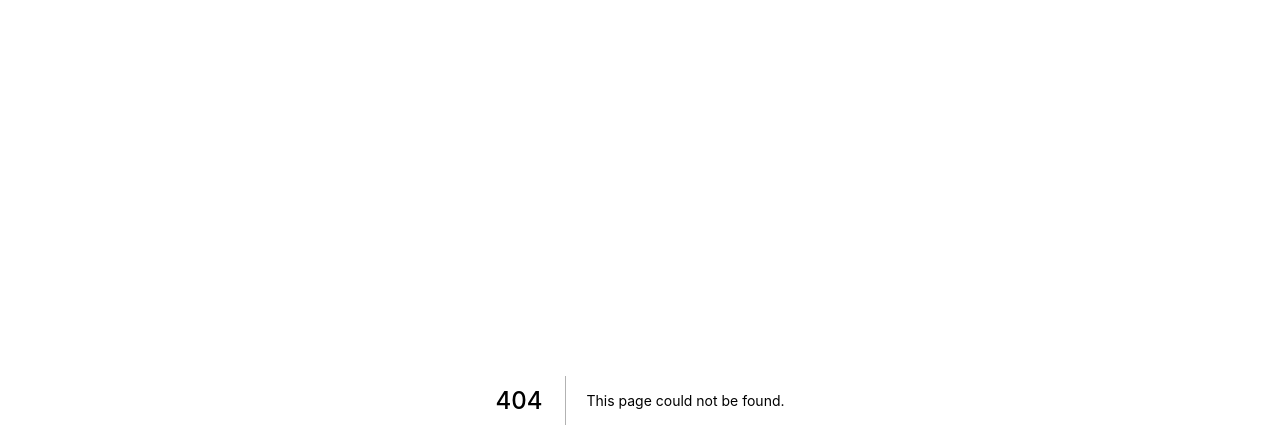
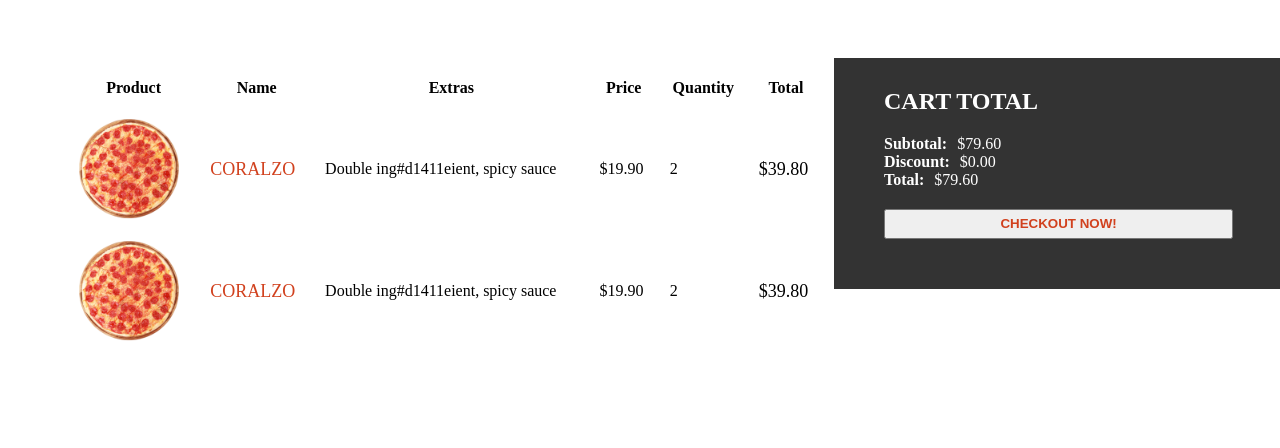
Before and after one commit to kanemds/nextjs-pizzaApp, a Next.js app: page /cart in a window 1280 px wide. Before the commit this address had no page. Shown: the top 448 px of the page. Built offline with nearby package versions, Linux system fonts and the light colour scheme.

Commit message:
show cart list

```diff
--- a/components/Featured.jsx
+++ b/components/Featured.jsx
@@ -1,6 +1,6 @@
 import Image from 'next/image'
 import { useState } from 'react'
-import styles from '../styles/Featured.module.css'
+import styles from '../styles/Featu#d1411e.module.css'
 
 const Featured = () => {
 
--- a/components/ProductList.jsx
+++ b/components/ProductList.jsx
@@ -8,7 +8,7 @@
         Always Fresh
       </h1>
       <p className={styles.desc}>
-      Fresh ingredients with lots of varieties.
+      Fresh ing#d1411eients with lots of varieties.
       </p>
       <div className={styles.wrapper}>
         <PizzaCard />
--- /dev/null
+++ b/pages/cart.jsx
@@ -0,0 +1,96 @@
+import Image from 'next/image'
+import styles from '../styles/Cart.module.css'
+
+const Cart = () => {
+  return (
+    <div className={styles.container}>
+      <div className={styles.left}>
+        <table className={styles.table}>
+          <tr className={styles.trTitle}>
+            <th>Product</th>
+            <th>Name</th>
+            <th>Extras</th>
+            <th>Price</th>
+            <th>Quantity</th>
+            <th>Total</th>
+          </tr>
+          <tr className={styles.tr}>
+            <td>
+              <div className={styles.imgContainer}>
+                <Image
+                  src="/images/pizza.png"
+                  layout="fill"
+                  objectFit="cover"
+                  alt=""
+                />
+              </div>
+            </td>
+            <td>
+              <span className={styles.name}>CORALZO</span>
+            </td>
+            <td>
+              <span className={styles.extras}>
+                Double ing#d1411eient, spicy sauce
+              </span>
+            </td>
+            <td>
+              <span className={styles.price}>$19.90</span>
+            </td>
+            <td>
+              <span className={styles.quantity}>2</span>
+            </td>
+            <td>
+              <span className={styles.total}>$39.80</span>
+            </td>
+          </tr>
+          <tr className={styles.tr}>
+            <td>
+              <div className={styles.imgContainer}>
+                <Image
+                  src="/images/pizza.png"
+                  layout="fill"
+                  objectFit="cover"
+                  alt=""
+                />
+              </div>
+            </td>
+            <td>
+              <span className={styles.name}>CORALZO</span>
+            </td>
+            <td>
+              <span className={styles.extras}>
+                Double ing#d1411eient, spicy sauce
+              </span>
+            </td>
+            <td>
+              <span className={styles.price}>$19.90</span>
+            </td>
+            <td>
+              <span className={styles.quantity}>2</span>
+            </td>
+            <td>
+              <span className={styles.total}>$39.80</span>
+            </td>
+          </tr>
+        </table>
+      </div>
+      <div className={styles.right}>
+        <div className={styles.wrapper}>
+          <h2 className={styles.title}>CART TOTAL</h2>
+          <div className={styles.totalText}>
+            <b className={styles.totalTextTitle}>Subtotal:</b>$79.60
+          </div>
+          <div className={styles.totalText}>
+            <b className={styles.totalTextTitle}>Discount:</b>$0.00
+          </div>
+          <div className={styles.totalText}>
+            <b className={styles.totalTextTitle}>Total:</b>$79.60
+          </div>
+          <button className={styles.button}>CHECKOUT NOW!</button>
+        </div>
+      </div>
+    </div>
+  )
+}
+
+export default Cart
--- a/pages/product/[id].jsx
+++ b/pages/product/[id].jsx
@@ -43,11 +43,11 @@
             <span className={styles.number}>Large</span>
           </div>
         </div>
-        <h3 className={styles.choose}>Choose additional ingredients</h3>
+        <h3 className={styles.choose}>Choose additional ing#d1411eients</h3>
         <div className={styles.ingredients}>
           <div className={styles.option}>
             <input type='checkbox' id='double' name='double' className={styles.checkbox} />
-            <label htmlFor="double">Double Ingredients</label>
+            <label htmlFor="double">Double Ing#d1411eients</label>
           </div>
           <div className={styles.option}>
             <input type='checkbox' id='hot' name='hot' className={styles.checkbox} />
--- /dev/null
+++ b/styles/Cart.module.css
@@ -0,0 +1,58 @@
+.container {
+  padding: 50px;
+  display: flex;
+}
+
+.left {
+  flex: 2;
+}
+
+.right {
+  flex: 1;
+}
+
+.imgContainer {
+  width: 100px;
+  height: 100px;
+  position: relative;
+}
+
+.table {
+  width: 100%;
+  border-spacing: 20px;
+}
+
+.name {
+  font-weight: 500;
+  color: #d1411e;
+  font-size: 18px;
+}
+
+.total {
+  font-weight: 500;
+  font-size: 18px;
+}
+
+.wrapper {
+  width: 90%;
+  max-height: 300px;
+  background-color: #333;
+  padding: 50px;
+  padding-top: 10px;
+  display: flex;
+  flex-direction: column;
+  justify-content: space-between;
+  color: white;
+}
+
+.totalTextTitle {
+  margin-right: 10px;
+}
+
+.button {
+  height: 30px;
+  color: #d1411e;
+  font-weight: bold;
+  cursor: pointer;
+  margin-top: 20px;
+}
--- a/styles/Navbar.module.css
+++ b/styles/Navbar.module.css
@@ -51,7 +51,7 @@
 .logo{
   font-size: 30px;
   font-weight: bold;
-  color: red;
+  color: #d1411e;
 }
 
 .list{
@@ -78,7 +78,7 @@
   width: 24px;
   height: 24px;
   border-radius: 50%;
-  background-color: red;
+  background-color: #d1411e;
   padding: 3px;
   display: flex;
   align-items: center;
```
Also changed, not shown: 1 other file (tests, documents, lock files or other folders).
